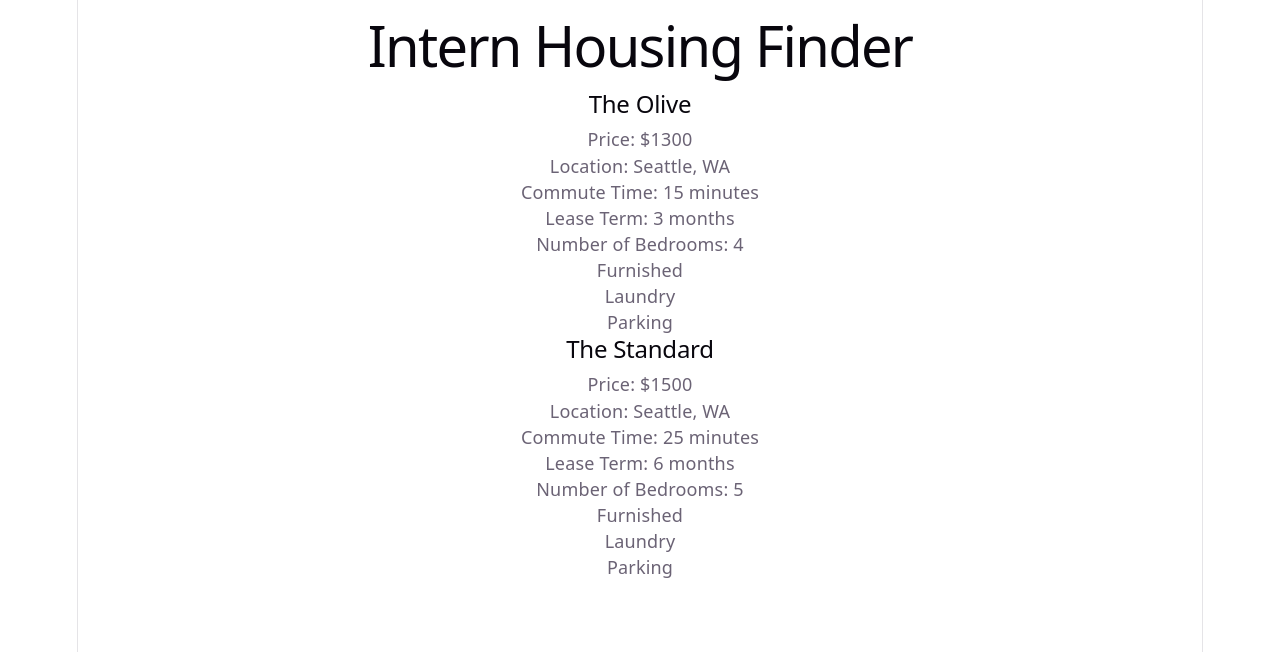
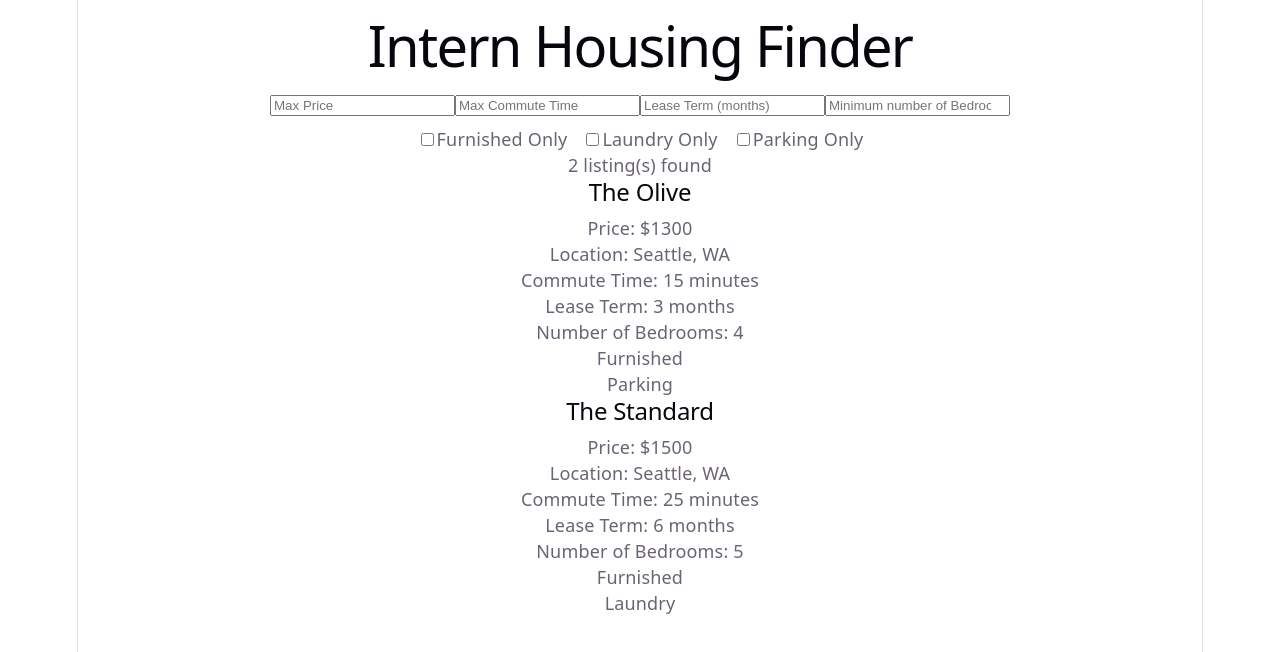
Before and after one commit to timotle/Intern-Housing-Finder-In-Progress-, a React (Vite) app: page / in a window 1280 px wide. Shown: the top 652 px of the page. Built offline with nearby package versions, Linux system fonts and the light colour scheme.

Commit message:
fixed lease term variable and added filters

```diff
--- a/src/App.tsx
+++ b/src/App.tsx
@@ -1,12 +1,105 @@
 import { listings } from "./data/listings";
 import ListingCard from "./components/ListingCard";
+import { useState } from "react";
+function App() {
+  const [maxPrice, setMaxPrice] = useState("");
+  const [maxCommuteTime, setMaxCommuteTime] = useState("");
+  const [leaseTerm, setLeaseTerm] = useState("");
+  const [minBedrooms, setMinBedrooms] = useState("");
+  const [furnishedOnly, setFurnishedOnly] = useState(false);
+  const [laundryOnly, setLaundryOnly] = useState(false);
+  const [parkingOnly, setParkingOnly] = useState(false);
 
-function App() {
+  const filteredListings = listings.filter((listing) => {
+    const matchesPrice =
+      maxPrice === "" || listing.price <= Number(maxPrice);
+
+    const matchesCommuteTime =
+      maxCommuteTime === "" || listing.commuteTime <= Number(maxCommuteTime);
+
+    const matchesLeaseTerm =
+      leaseTerm === "" || listing.leaseTerm === Number(leaseTerm);
+
+    const matchesBedrooms =
+      minBedrooms === "" || listing.numBedroom >= Number(minBedrooms);
+
+    const matchesFurnished =
+      !furnishedOnly || listing.furnished;
+
+    const matchesLaundry =
+      !laundryOnly || listing.laundry;
+
+    const matchesParking =
+      !parkingOnly || listing.parking;
+
+    return (
+      matchesPrice &&
+      matchesCommuteTime &&
+      matchesLeaseTerm &&
+      matchesBedrooms &&
+      matchesFurnished &&
+      matchesLaundry &&
+      matchesParking
+    );
+  });
+
   return (
     <div>
       <h1>Intern Housing Finder</h1>
-      {listings.map((listing) => (
-        <ListingCard key={listing.id} listing={listing} />))}
+      <input
+        type="number"
+        placeholder="Max Price"
+        value={maxPrice}
+        onChange={(e) => setMaxPrice(e.target.value)}
+      />
+      <input
+        type="number"
+        placeholder="Max Commute Time"
+        value={maxCommuteTime}
+        onChange={(e) => setMaxCommuteTime(e.target.value)}
+      />
+      <input
+        type="number"
+        placeholder="Lease Term (months)"
+        value={leaseTerm}
+        onChange={(e) => setLeaseTerm(e.target.value)}
+      />
+      <input
+        type="number"
+        placeholder="Minimum number of Bedrooms"
+        value={minBedrooms}
+        onChange={(e) => setMinBedrooms(e.target.value)}
+      />
+      <div style={{ marginTop: "10px", display: "flex", gap: "15px", justifyContent: "center" }}>
+        <label>
+          <input
+            type="checkbox"
+            checked={furnishedOnly}
+            onChange={(e) => setFurnishedOnly(e.target.checked)}
+          />
+          Furnished Only
+        </label>
+        <label>
+          <input
+            type="checkbox"
+            checked={laundryOnly}
+            onChange={(e) => setLaundryOnly(e.target.checked)}
+          />
+          Laundry Only
+        </label>
+        <label>
+          <input
+            type="checkbox"
+            checked={parkingOnly}
+            onChange={(e) => setParkingOnly(e.target.checked)}
+          />
+          Parking Only
+        </label>
+      </div>
+      <p>{filteredListings.length} listing(s) found</p>
+      {filteredListings.map((listing) => (
+        <ListingCard key={listing.id} listing={listing} />
+      ))}
     </div>
   );
 }
--- a/src/components/ListingCard.tsx
+++ b/src/components/ListingCard.tsx
@@ -11,7 +11,7 @@
             <p>Price: ${listing.price}</p>
             <p>Location: {listing.location}</p>
             <p>Commute Time: {listing.commuteTime} minutes</p>
-            <p>Lease Term: {listing.leaseTerm}</p>
+            <p>Lease Term: {listing.leaseTerm} months</p>
             <p>Number of Bedrooms: {listing.numBedroom}</p>
             <p>{listing.furnished && "Furnished"}</p>
             <p>{listing.laundry && "Laundry"}</p>
--- a/src/data/listings.ts
+++ b/src/data/listings.ts
@@ -1,5 +1,5 @@
 import type { Listing } from "../types";
-
+// our fake data -> can transition to data scraping later
 export const listings: Listing[] = [
   {
     id: 1,
@@ -7,10 +7,10 @@
     price: 1300,
     location: "Seattle, WA",
     commuteTime: 15,
-    leaseTerm: "3 months",
+    leaseTerm: 3,
     numBedroom: 4,
     furnished: true,
-    laundry: true,
+    laundry: false,
     parking: true,
   },
 
@@ -20,10 +20,10 @@
     price: 1500,
     location: "Seattle, WA",
     commuteTime: 25,
-    leaseTerm: "6 months",
+    leaseTerm: 6,
     numBedroom: 5,
     furnished: true,
     laundry: true,
-    parking: true,
+    parking: false,
   }
 ];
--- a/src/types.ts
+++ b/src/types.ts
@@ -4,7 +4,7 @@
     price: number;
     location: string;
     commuteTime: number;
-    leaseTerm: string;
+    leaseTerm: number;
     numBedroom: number;
     furnished: boolean;
     parking: boolean;
```
